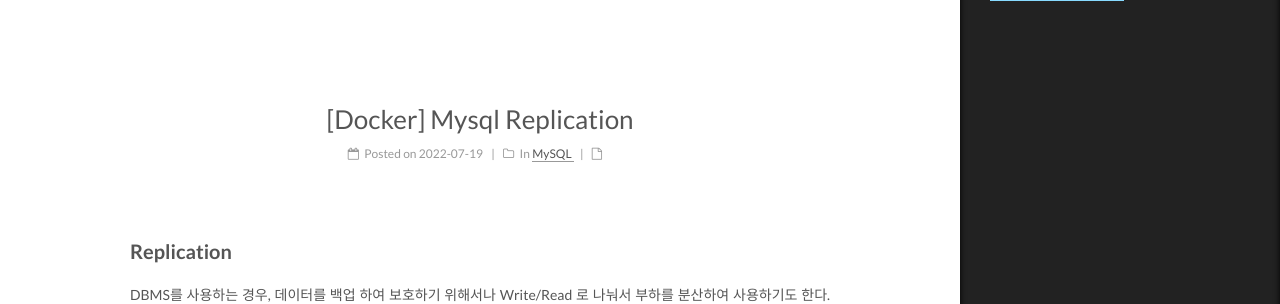
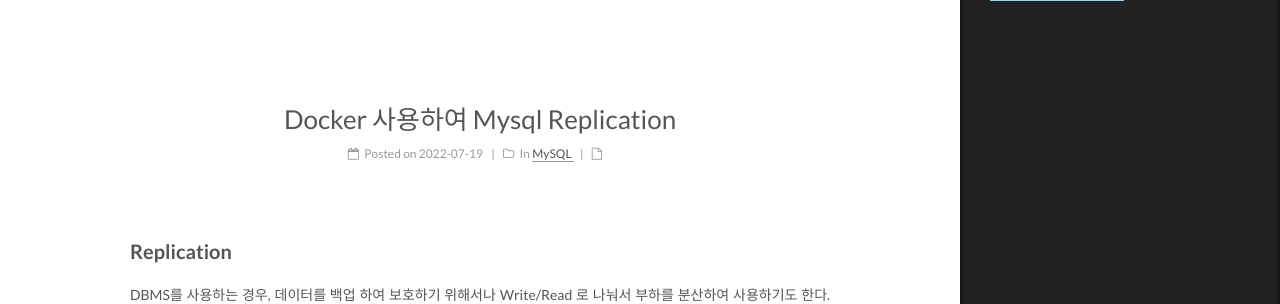
Before and after one commit to hanbong5938/hanbong5938.github.io, a Jekyll site: the page built from _posts/mySql/2022-07-19-[Docker]Mysql Replication.md, in a window 1280 px wide. Shown: the part 241-545 px from the top of the page. Built offline with Jekyll 4.4.1, drawn with Linux system fonts in a browser that asks for light colours; comment, search, counter and statistics services are not loaded.

Commit message:
docker 이용한 mysql replication

```diff
--- a/_posts/mySql/2022-07-19-[Docker]Mysql Replication.md
+++ b/_posts/mySql/2022-07-19-[Docker]Mysql Replication.md
@@ -1,6 +1,6 @@
 ---
 layout : post
-title : "[Docker] Mysql Replication"
+title : "Docker 사용하여 Mysql Replication"
 category : MySQL
 ---
 
```
